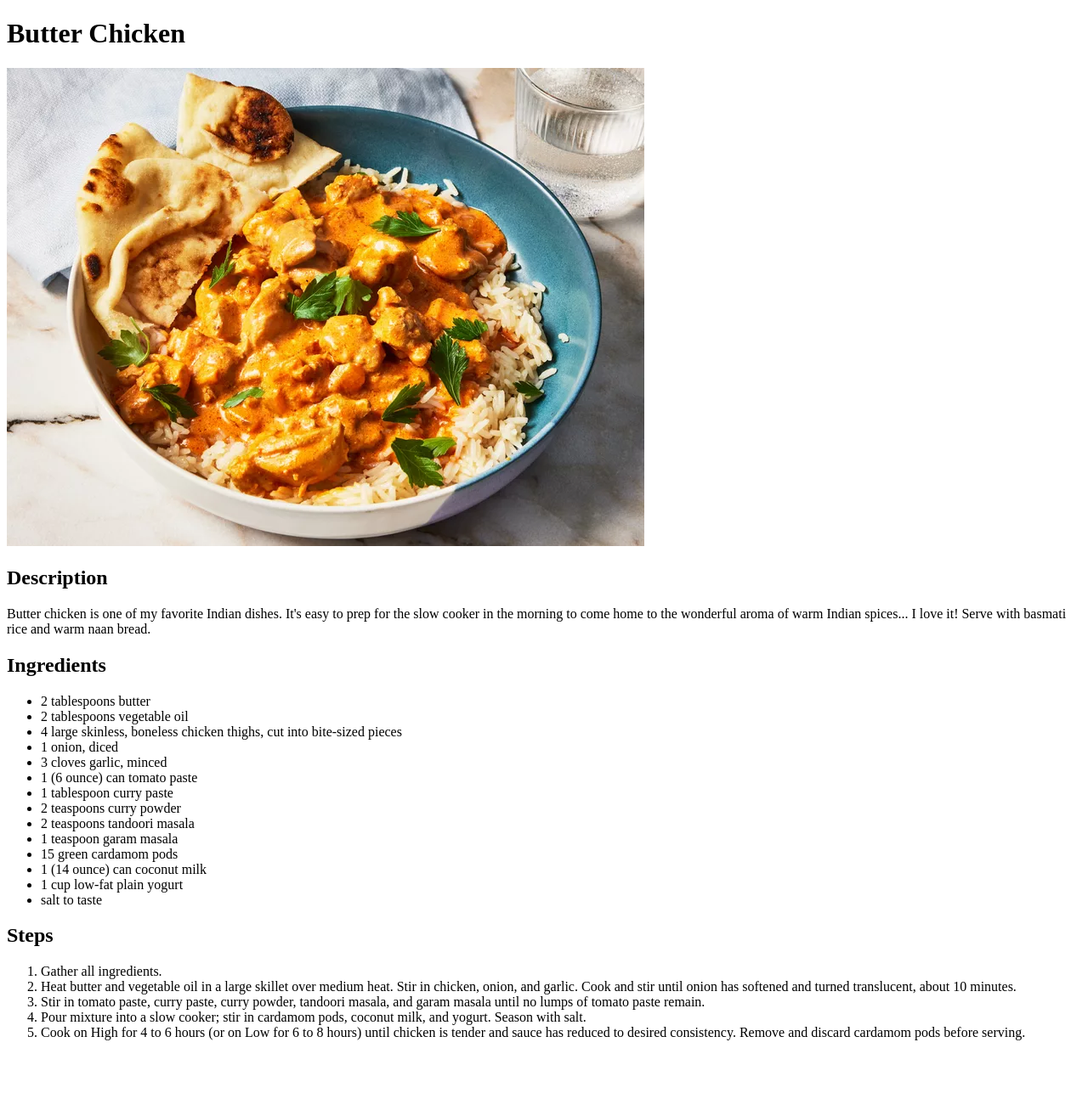
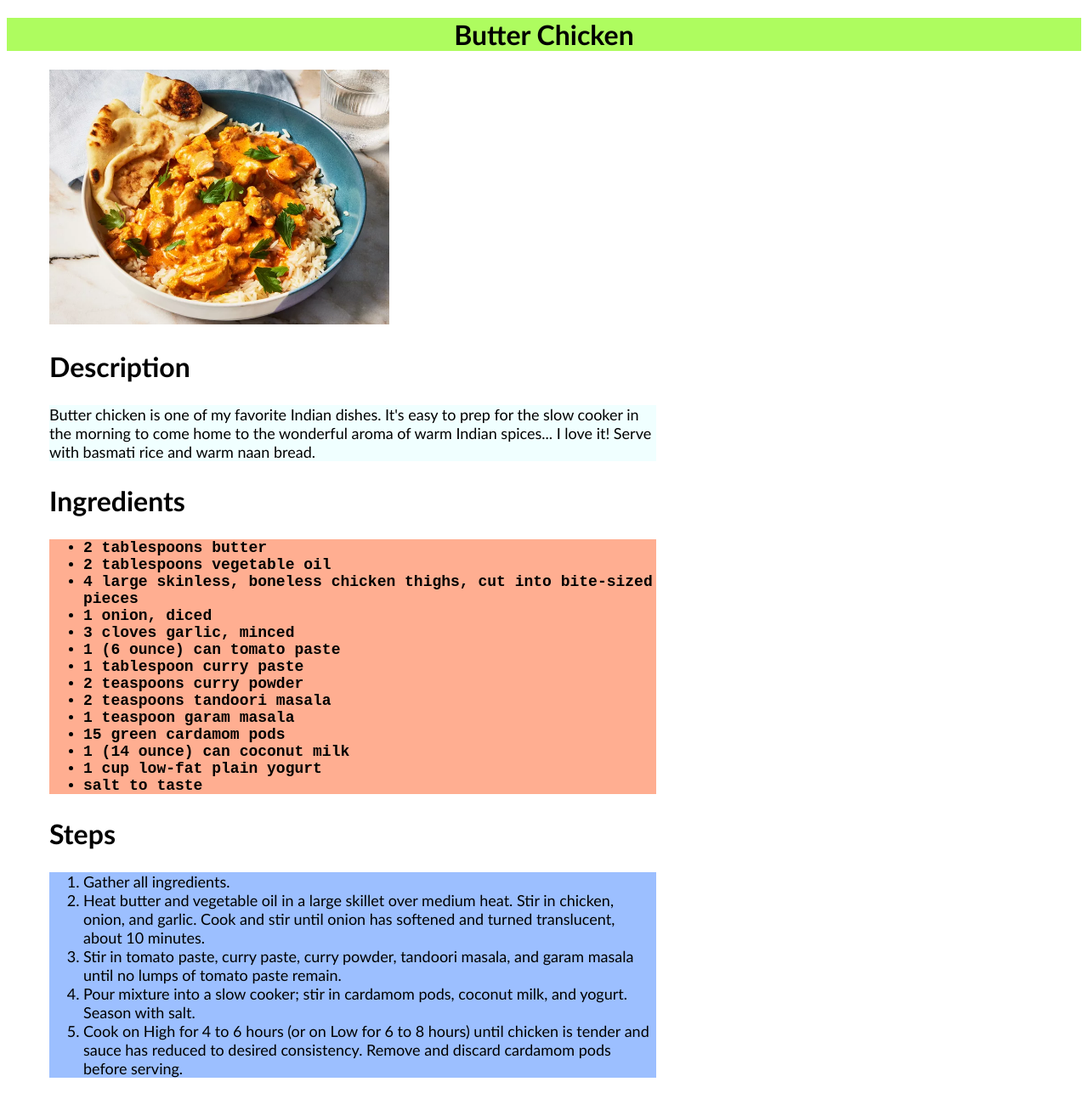
Before and after one commit to coderbie/odin-recipes, a plain HTML site: page recipes/butter-chicken.html in a window 1280 px wide. Shown: the whole page at 85% size. Before the commit the page ends 1241 px from the top, so only its background shows below. Drawn offline with Linux system fonts and the light colour scheme.

Commit message:
Add style to pages

```diff
--- a/recipes/butter-chicken.html
+++ b/recipes/butter-chicken.html
@@ -3,17 +3,18 @@
     <head>
         <meta charset="utf-8">
         <title>Odin Recipes</title>
+        <link rel="stylesheet" href="../styles.css">
     </head>
 
     <body>
-        <h1>Butter Chicken</h1>
+        <h1 class="head page">Butter Chicken</h1>
         <img src="../images/butter-chicken.png" alt="Butter Chicken Image">
 
-        <h2>Description</h2>
+        <h2 class="sub-head">Description</h2>
         <p>Butter chicken is one of my favorite Indian dishes. It's easy to prep for the slow cooker in the morning to come home to the wonderful aroma of warm Indian spices... I love it! Serve with basmati rice and warm naan bread.</p>
 
-        <h2>Ingredients</h2>
-        <ul>
+        <h2 class="sub-head">Ingredients</h2>
+        <ul class="unsorted-list butter-chicken">
             <li>2 tablespoons butter</li>
             <li>2 tablespoons vegetable oil</li>
             <li>4 large skinless, boneless chicken thighs, cut into bite-sized pieces</li>
@@ -30,8 +31,8 @@
             <li>salt to taste</li>
         </ul>
 
-        <h2>Steps</h2>
-        <ol>
+        <h2 class="sub-head">Steps</h2>
+        <ol class="sorted-list butter-chicken">
             <li>Gather all ingredients.</li>
             <li>Heat butter and vegetable oil in a large skillet over medium heat. Stir in chicken, onion, and garlic. Cook and stir until onion has softened and turned translucent, about 10 minutes.</li>
             <li>Stir in tomato paste, curry paste, curry powder, tandoori masala, and garam masala until no lumps of tomato paste remain.</li>
--- /dev/null
+++ b/styles.css
@@ -0,0 +1,72 @@
+/* styles.css */
+
+
+body{
+    font-family: 'Trebuchet MS', sans-serif;
+}
+
+.head {
+    text-align: center;
+    background-color: aquamarine;
+}
+
+.head.page {
+    background-color: rgb(174, 252, 95);
+}
+
+.link {
+    font-weight: bold;
+    font-size: 22px;
+    color: rgb(0, 0, 0);
+    background-color: yellow;
+}
+
+.sub-head {
+    font-size: 32px;
+    margin-left: 50px;
+    margin-right: 50px;
+}
+
+p,
+.unsorted-list,
+.sorted-list,
+img {
+    font-size: 18px;
+    margin-left: 50px;
+    margin-right: 500px;
+}
+
+p {
+    background-color: azure;
+}
+
+.unsorted-list {
+    font-family: 'Courier New', sans-serif;
+    font-weight: bold;
+    background-color: rgb(251, 255, 135);
+}
+
+.sorted-list {
+    background-color: bisque;
+}
+
+.unsorted-list.butter-chicken {
+    background-color: rgb(255, 174, 145);
+}
+
+.sorted-list.butter-chicken {
+    background-color: rgb(156, 191, 255);
+}
+
+.unsorted-list.sushi {
+    background-color: rgb(255, 170, 187);
+}
+
+.sorted-list.sushi {
+    background-color: rgb(131, 222, 255);
+}
+
+img {
+    height: auto;
+    width: 400px;
+}
```
Also changed, not shown: index.html (+5 -4 lines), recipes/lasagna.html (+8 -7 lines), recipes/sushi.html (+7 -6 lines).
